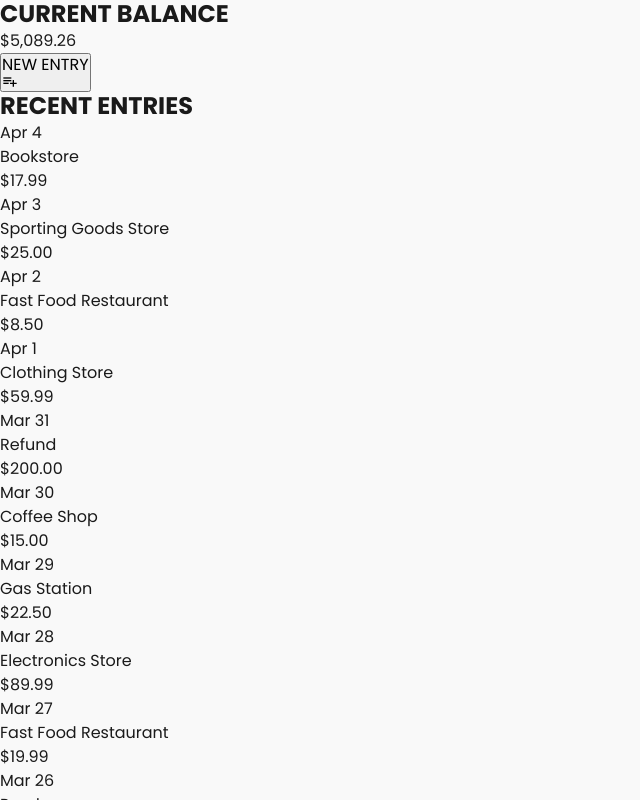
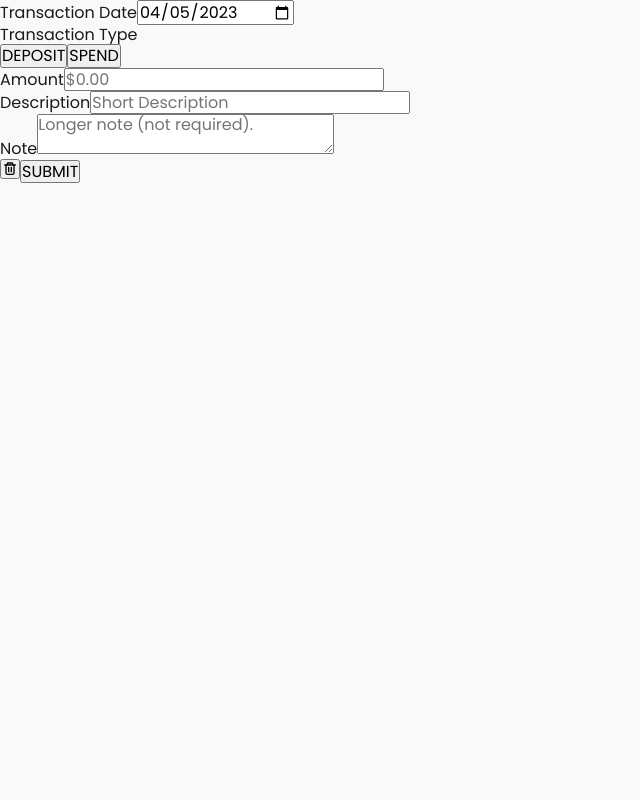
Before and after one commit to redirwin/rCache, a React (Vite) app: page / in a window 1280 px wide. Both pictures are taken after a click on the button "NEW ENTRY". Shown: the top 800 px of the page, without its empty margins (0-640 px from the left). Built offline with nearby package versions, Linux system fonts and the light colour scheme.

Commit message:
All basic MVP functionality working.

```diff
--- a/package.json
+++ b/package.json
@@ -10,6 +10,7 @@
   },
   "dependencies": {
     "formik": "^2.2.9",
+    "nanoid": "^4.0.2",
     "react": "^18.2.0",
     "react-dom": "^18.2.0",
     "react-icons": "^4.8.0",
--- a/src/App.jsx
+++ b/src/App.jsx
@@ -1,18 +1,76 @@
-import React, { useState, useEffect } from 'react'
-import './App.scss'
-import sampleData from './sampleData'
-import BalanceBanner from './components/BalanceBanner/BalanceBanner'
-import NewEntryButton from './components/NewEntryButton/NewEntryButton'
-import EntriesList from './components/EntriesList/EntriesList'
+import React, { useState, useEffect } from "react";
+import "./App.scss";
+import sampleData from "./sampleData";
+import BalanceBanner from "./components/BalanceBanner/BalanceBanner";
+import NewEntryButton from "./components/NewEntryButton/NewEntryButton";
+import EntriesList from "./components/EntriesList/EntriesList";
+import EntryForm from "./components/EntryForm/EntryForm";
 
 export default function App() {
-  const [entries, setEntries] = useState(sampleData)
+  const [entries, setEntries] = useState(sampleData);
+  const [currentView, setCurrentView] = useState("list");
+  const [selectedEntry, setSelectedEntry] = useState(null);
 
-  return (
-    <div className="App">
-      <BalanceBanner entries={entries}/>
-      <NewEntryButton/>
-      <EntriesList entries={entries}/>
-    </div>
-  )
+  const handleNewEntryClick = () => {
+    setCurrentView("form");
+  };
+
+  const handleEntryClick = (entry) => {
+    setSelectedEntry(entry);
+    setCurrentView("form");
+  }
+
+  const handleFormClose = () => {
+    setCurrentView("list");
+    setSelectedEntry(null);
+  };
+
+  const handleEntryDelete = (entry) => {
+    const filteredEntries = entries.filter((e) => e.uuid !== entry.uuid);
+    setEntries(filteredEntries);
+    setCurrentView("list");
+    setSelectedEntry(null);
+  };
+
+  const handleFormSubmit = (newEntry) => {
+    if (selectedEntry) {
+      // update existing entry
+      const updatedEntries = entries.map((entry) =>
+        entry.uuid === selectedEntry.uuid ? newEntry : entry
+      );
+      setEntries(updatedEntries);
+    } else {
+      // add new entry
+      const newEntries = [...entries, newEntry];
+      setEntries(newEntries);
+    }
+    setCurrentView("list");
+    setSelectedEntry(null);
+  };
+
+  const renderView = () => {
+    switch (currentView) {
+      case "form":
+        return (
+          <EntryForm
+            handleFormClose={handleFormClose}
+            handleFormSubmit={handleFormSubmit}
+            selectedEntry={selectedEntry}
+            entries={entries}
+            setEntries={setEntries}
+            handleEntryDelete={handleEntryDelete}
+          />
+        );
+      default:
+        return (
+          <>
+            <BalanceBanner entries={entries} />
+            <NewEntryButton handleNewEntryClick={handleNewEntryClick} />
+            <EntriesList entries={entries} handleEntryClick={handleEntryClick}/>
+          </>
+        );
+    }
+  };
+
+  return <div className="App">{renderView()}</div>;
 }
--- a/src/components/BalanceBanner/BalanceBanner.jsx
+++ b/src/components/BalanceBanner/BalanceBanner.jsx
@@ -20,6 +20,7 @@ export default function Balance(props) {
     setBalance(totalDeposits - totalSpending);
   }, [props.entries]);
 
+
   return (
     <div className={styles.BalanceBanner}>
       <h2>CURRENT BALANCE</h2>
--- a/src/components/EntriesList/EntriesList.jsx
+++ b/src/components/EntriesList/EntriesList.jsx
@@ -17,7 +17,22 @@ export default function Entries(props) {
       <h2>RECENT ENTRIES</h2>
       <section>
         {entriesState.map(({ uuid, date, description, amount, type }) => (
-          <div key={uuid}>
+          <div
+            key={uuid}
+            className={styles.entry}
+            role="button"
+            tabIndex={0}
+            onClick={() => props.handleEntryClick({ uuid, date, description, amount, type })}
+            onKeyDown={(e) => {
+              if (e.key === "Enter" || e.key === " ") {
+                props.handleEntryClick({ uuid, date, description, amount, type });
+              }
+            }}
+            aria-label={`Click to edit entry for ${description} on ${new Date(date).toLocaleDateString("en-US", {
+              month: "short",
+              day: "numeric",
+            })}`}
+          >
             <p className={styles.date}>
               {new Date(date).toLocaleDateString("en-US", {
                 month: "short",
--- a/src/components/EntryForm/EntryForm.jsx
+++ b/src/components/EntryForm/EntryForm.jsx
@@ -1,21 +1,33 @@
 import React from "react";
 import { CgTrash } from "react-icons/cg";
 import { useFormik } from "formik";
+import { nanoid } from "nanoid";
 import validationSchema from "../../utils/formValidationSchema";
+import TransactionTypeButtons from "../TransactionTypeButtons/TransactionTypeButtons";
 
-export default function EntryForm() {
+export default function EntryForm(props) {
   const formik = useFormik({
     initialValues: {
-      date: new Date().toISOString().substr(0, 10),
-      amount: "",
-      description: "",
-      note: "",
-      transactionType: "spend",
+      date: props.selectedEntry
+        ? props.selectedEntry.date
+        : new Date().toISOString().substr(0, 10),
+      amount: props.selectedEntry ? props.selectedEntry.amount.toFixed(2) : "",
+      description: props.selectedEntry ? props.selectedEntry.description : "",
+      note: props.selectedEntry ? props.selectedEntry.note : "",
+      transactionType: props.selectedEntry ? props.selectedEntry.type : "spend",
     },
     validationSchema: validationSchema,
     onSubmit: (values) => {
-      console.log(values);
-      // handle form submission here
+      const newEntry = {
+        uuid: props.selectedEntry ? props.selectedEntry.uuid : nanoid(),
+        date: values.date,
+        amount: parseFloat(values.amount.replace(",", "")),
+        description: values.description,
+        note: values.note,
+        type: values.transactionType,
+      };
+      console.log(newEntry);
+      props.handleFormSubmit(newEntry);
     },
   });
 
@@ -39,11 +51,16 @@ export default function EntryForm() {
     return value;
   };
 
+  const handleTransactionTypeChange = (value) => {
+    console.log(value);
+    formik.setFieldValue("transactionType", value);
+  };
+
   return (
-    <div className={styles.EntryForm}>
-      <div className={styles.formContent}>
+    <div>
+      <div>
         <form onSubmit={formik.handleSubmit}>
-          <div className={`${styles.inputContainer} ${styles.dateContainer}`}>
+          <div>
             <label htmlFor="date">Transaction Date</label>
             <input
               type="date"
@@ -55,59 +72,16 @@ export default function EntryForm() {
               onBlur={formik.handleBlur}
             />
             {formik.touched.date && formik.errors.date ? (
-              <div className={styles.error}>{formik.errors.date}</div>
+              <div>{formik.errors.date}</div>
             ) : null}
           </div>
 
-          <div
-            className={`${styles.inputContainer} ${styles.transactionTypeContainer}`}
-          >
-            <label htmlFor="transactionType">Transaction Type</label>
-            <div>
-              <button
-                type="button"
-                id="deposit"
-                name="transactionType"
-                value="deposit"
-                className={`${styles.depositButton} ${
-                  formik.values.transactionType === "deposit"
-                    ? styles.active
-                    : ""
-                }`}
-                onClick={() =>
-                  formik.setFieldValue("transactionType", "deposit")
-                }
-              >
-                DEPOSIT
-              </button>
+          <TransactionTypeButtons
+            handleTransactionTypeChange={handleTransactionTypeChange}
+            errors={formik.errors}
+          />
 
-              <button
-                type="button"
-                id="spend"
-                name="transactionType"
-                value="spend"
-                className={`${styles.spendButton} ${
-                  formik.values.transactionType === "spend" ? styles.active : ""
-                }`}
-                onClick={() => formik.setFieldValue("transactionType", "spend")}
-              >
-                SPEND
-              </button>
-            </div>
-            {formik.touched.transactionType && formik.errors.transactionType ? (
-              <div className={styles.error}>
-                {formik.errors.transactionType}
-              </div>
-            ) : null}
-          </div>
-
-          <div
-            className={`${styles.inputContainer} ${styles.amountContainer} ${
-              formik.values.transactionType === "spend"
-                ? styles.spend
-                : styles.deposit
-            }`}
-          >
+          <div>
             <label htmlFor="amount">Amount</label>
             <input
               type="text"
@@ -124,13 +98,11 @@ export default function EntryForm() {
               onBlur={formik.handleBlur}
             />
             {formik.touched.amount && formik.errors.amount ? (
-              <div className={styles.error}>{formik.errors.amount}</div>
+              <div>{formik.errors.amount}</div>
             ) : null}
           </div>
 
-          <div
-            className={`${styles.inputContainer} ${styles.descriptionContainer}`}
-          >
+          <div>
             <label htmlFor="description">Description</label>
             <input
               type="text"
@@ -143,11 +115,11 @@ export default function EntryForm() {
               onBlur={formik.handleBlur}
             />
             {formik.touched.description && formik.errors.description ? (
-              <div className={styles.error}>{formik.errors.description}</div>
+              <div>{formik.errors.description}</div>
             ) : null}
           </div>
 
-          <div className={`${styles.inputContainer} ${styles.noteContainer}`}>
+          <div>
             <label htmlFor="note">Note</label>
             <textarea
               id="note"
@@ -159,19 +131,30 @@ export default function EntryForm() {
               onBlur={formik.handleBlur}
             ></textarea>
             {formik.touched.note && formik.errors.note ? (
-              <div className={styles.error}>{formik.errors.note}</div>
+              <div>{formik.errors.note}</div>
             ) : null}
           </div>
 
-          <div
-            className={`${styles.inputContainer} ${styles.saveControlsContainer}`}
-          >
+          <div>
             <button
-              type="button"
-              className={styles.trash}
+              aria-label="Trash and Close"
+              onClick={() => {
+                if (props.selectedEntry) {
+                  if (
+                    window.confirm(
+                      "Are you sure you want to delete this entry?"
+                    )
+                  ) {
+                    props.handleEntryDelete(props.selectedEntry);
+                  }
+                } else {
+                  props.handleFormClose();
+                }
+              }}
             >
               <CgTrash />
             </button>
+
             <button type="submit">SUBMIT</button>
           </div>
         </form>
--- a/src/components/NewEntryButton/NewEntryButton.jsx
+++ b/src/components/NewEntryButton/NewEntryButton.jsx
@@ -1,11 +1,11 @@
 import React from "react";
-import { CgPlayListAdd } from "react-icons/cg";
+// import { CgPlayListAdd } from "react-icons/cg";
 
-export default function NewEntryButton() {
+export default function NewEntryButton(props) {
  return (
     <div>
-    <button>
-      NEW ENTRY <CgPlayListAdd />
+    <button onClick={props.handleNewEntryClick}>
+      NEW ENTRY
     </button>
   </div>
  )
--- /dev/null
+++ b/src/components/TransactionTypeButtons/TransactionTypeButtons.jsx
@@ -0,0 +1,33 @@
+import React from "react";
+
+export default function TransactionTypeButtons(props) {
+  return (
+    <div>
+      <label htmlFor="transactionType">Transaction Type</label>
+      <div>
+        <button
+          type="button"
+          id="deposit"
+          name="transactionType"
+          value="deposit"
+          onClick={() => props.handleTransactionTypeChange("deposit")}
+        >
+          DEPOSIT
+        </button>
+
+        <button
+          type="button"
+          id="spend"
+          name="transactionType"
+          value="spend"
+          onClick={() => props.handleTransactionTypeChange("spend")}
+        >
+          SPEND
+        </button>
+      </div>
+      {props.errors && props.errors.transactionType ? (
+        <div>{props.errors.transactionType}</div>
+      ) : null}
+    </div>
+  );
+}
--- a/src/sampleData.js
+++ b/src/sampleData.js
@@ -1,6 +1,8 @@
+import { nanoid } from 'nanoid'
+
 const entries = [
     {
-      uuid: 0,
+      uuid: nanoid(),
       date: "2022-12-25",
       type: "spend",
       amount: 12.99,
@@ -8,7 +10,7 @@ const entries = [
       note: "Bought a latte",
     },
     {
-      uuid: 1,
+      uuid: nanoid(),
       date: "2022-12-20",
       type: "spend",
       amount: 45.67,
@@ -16,7 +18,7 @@ const entries = [
       note: "Bought food for the week",
     },
     {
-      uuid: 2,
+      uuid: nanoid(),
       date: "2022-12-15",
       type: "deposit",
       amount: 2000,
@@ -24,7 +26,7 @@ const entries = [
       note: "Transferred money from savings",
     },
     {
-      uuid: 3,
+      uuid: nanoid(),
       date: "2022-12-10",
       type: "spend",
       amount: 8.99,
@@ -32,7 +34,7 @@ const entries = [
       note: "Filled up the tank",
     },
     {
-      uuid: 4,
+      uuid: nanoid(),
       date: "2022-12-05",
       type: "spend",
       amount: 23.45,
@@ -40,7 +42,7 @@ const entries = [
       note: "Saw a new release",
     },
     {
-      uuid: 5,
+      uuid: nanoid(),
       date: "2022-12-01",
       type: "spend",
       amount: 9.99,
@@ -48,7 +50,7 @@ const entries = [
       note: "Got a burger and fries",
     },
     {
-      uuid: 6,
+      uuid: nanoid(),
       date: "2022-11-25",
       type: "deposit",
       amount: 500,
@@ -56,7 +58,7 @@ const entries = [
       note: "Received salary",
     },
     {
-      uuid: 7,
+      uuid: nanoid(),
       date: "2023-03-20",
       type: "spend",
       amount: 35.2,
@@ -64,7 +66,7 @@ const entries = [
       note: "Bought a new shirt",
     },
     {
-      uuid: 8,
+      uuid: nanoid(),
       date: "2023-03-23",
       type: "spend",
       amount: 15.5,
@@ -72,7 +74,7 @@ const entries = [
       note: "Had lunch with friends",
     },
     {
-      uuid: 9,
+      uuid: nanoid(),
       date: "2023-03-24",
       type: "deposit",
       amount: 1000,
@@ -80,7 +82,7 @@ const entries = [
       note: "Received salary",
     },
     {
-      uuid: 10,
+      uuid: nanoid(),
       date: "2023-03-20",
       type: "spend",
       amount: 50.0,
@@ -88,7 +90,7 @@ const entries = [
       note: "Bought a new pair of running shoes",
     },
     {
-      uuid: 11,
+      uuid: nanoid(),
       date: "2023-03-21",
       type: "spend",
       amount: 27.99,
@@ -96,7 +98,7 @@ const entries = [
       note: "Bought a new novel",
     },
     {
-      uuid: 12,
+      uuid: nanoid(),
       date: "2023-03-22",
       type: "deposit",
       amount: 500,
@@ -104,7 +106,7 @@ const entries = [
       note: "Transferred money from checking",
     },
     {
-      uuid: 13,
+      uuid: nanoid(),
       date: "2023-03-23",
       type: "spend",
       amount: 12.0,
@@ -112,7 +114,7 @@ const entries = [
       note: "Got a combo meal",
     },
     {
-      uuid: 14,
+      uuid: nanoid(),
       date: "2023-03-24",
       type: "spend",
       amount: 75.0,
@@ -120,7 +122,7 @@ const entries = [
       note: "Bought a new dress",
     },
     {
-      uuid: 15,
+      uuid: nanoid(),
       date: "2023-03-25",
       type: "spend",
       amount: 35.0,
@@ -128,7 +130,7 @@ const entries = [
       note: "Bought a new phone charger",
     },
     {
-      uuid: 16,
+      uuid: nanoid(),
       date: "2023-03-26",
       type: "deposit",
       amount: 1500,
@@ -136,7 +138,7 @@ const entries = [
       note: "Received salary",
     },
     {
-      uuid: 17,
+      uuid: nanoid(),
       date: "2023-03-27",
       type: "spend",
       amount: 19.99,
@@ -144,7 +146,7 @@ const entries = [
       note: "Got a burger, fries, and a drink",
     },
     {
-      uuid: 18,
+      uuid: nanoid(),
       date: "2023-03-28",
       type: "spend",
       amount: 89.99,
@@ -152,7 +154,7 @@ const entries = [
       note: "Bought a new pair of headphones",
     },
     {
-      uuid: 19,
+      uuid: nanoid(),
       date: "2023-03-29",
       type: "spend",
       amount: 22.5,
@@ -160,7 +162,7 @@ const entries = [
       note: "Filled up the tank",
     },
     {
-      uuid: 20,
+      uuid: nanoid(),
       date: "2023-03-30",
       type: "spend",
       amount: 15.0,
@@ -168,7 +170,7 @@ const entries = [
       note: "Bought a latte",
     },
     {
-      uuid: 21,
+      uuid: nanoid(),
       date: "2023-03-31",
       type: "deposit",
       amount: 200,
@@ -176,7 +178,7 @@ const entries = [
       note: "Received a refund for a returned item",
     },
     {
-      uuid: 22,
+      uuid: nanoid(),
       date: "2023-04-01",
       type: "spend",
       amount: 59.99,
@@ -184,7 +186,7 @@ const entries = [
       note: "Bought a new outfit",
     },
     {
-      uuid: 23,
+      uuid: nanoid(),
       date: "2023-04-02",
       type: "spend",
       amount: 8.5,
@@ -192,7 +194,7 @@ const entries = [
       note: "Got a snack",
     },
     {
-      uuid: 24,
+      uuid: nanoid(),
       date: "2023-04-03",
       type: "spend",
       amount: 25.0,
@@ -200,7 +202,7 @@ const entries = [
       note: "Bought a new soccer ball",
     },
     {
-      uuid: 25,
+      uuid: nanoid(),
       date: "2023-04-04",
       type: "spend",
       amount: 17.99,
```
Also changed, not shown: src/components/TransactionTypeButtons/TransactionTypeButtons.module.scss (added), 1 other file (tests, documents, lock files or other folders).
